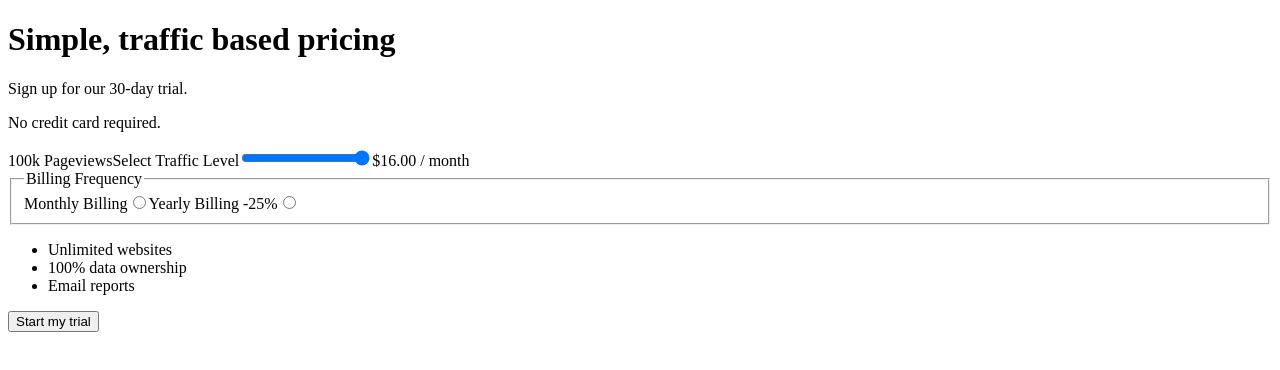
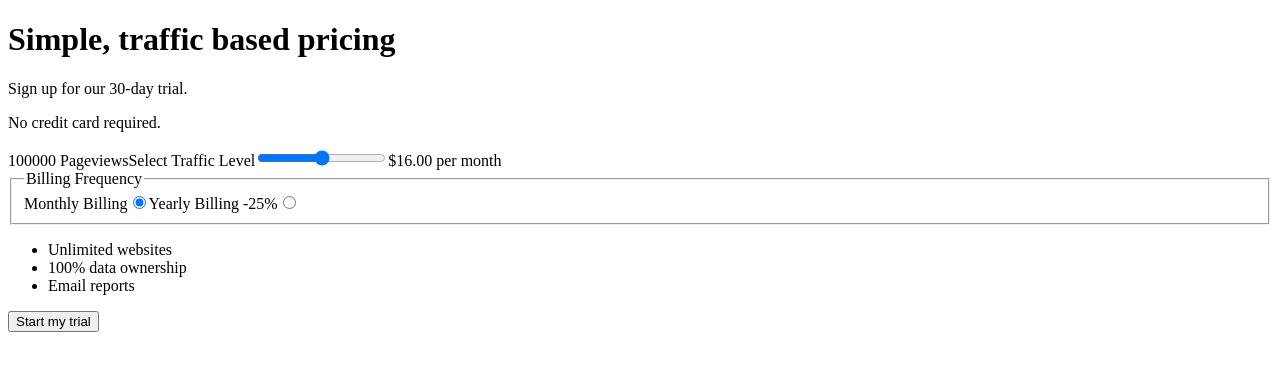
Before and after one commit to AlexKMarshall/interactive-pricing-component, a Next.js app: page / in a window 1280 px wide. Shown: the top 370 px of the page. Built offline with nearby package versions, Linux system fonts and the light colour scheme.

Commit message:
add form logic

```diff
--- a/src/components/slider/slider.tsx
+++ b/src/components/slider/slider.tsx
@@ -1,4 +1,37 @@
-type Props = {}
-export function Slider(props: Props): JSX.Element {
-  return <></>
+import { ChangeEvent, ComponentPropsWithoutRef } from 'react'
+
+type Props<T extends unknown> = {
+  options: T[]
+  value: T
+  onChange: (value: T) => void
+  id?: string
 }
+export function Slider<T>({
+  options,
+  value,
+  onChange,
+  ...props
+}: Props<T>): JSX.Element {
+  const numOfOptions = options.length
+
+  const inputValue = options.findIndex((option) => option === value) + 1 // 1-based index
+
+  const handleInputChange = (event: ChangeEvent<HTMLInputElement>) => {
+    const newInputValue = parseInt(event.target.value)
+    const newSelectedOption = options[newInputValue - 1] // convert to zero-based index
+    onChange(newSelectedOption)
+  }
+
+  return (
+    <>
+      <input
+        type="range"
+        min="1"
+        max={numOfOptions}
+        value={inputValue}
+        onChange={handleInputChange}
+        {...props}
+      />
+    </>
+  )
+}
--- a/src/pages/index.tsx
+++ b/src/pages/index.tsx
@@ -1,7 +1,35 @@
 import Head from 'next/head'
 import type { NextPage } from 'next'
+import { Slider } from 'src/components'
+import { useState } from 'react'
+
+const billingPlans = [
+  { traffic: 10_000, price: 8 },
+  { traffic: 50_000, price: 12 },
+  { traffic: 100_000, price: 16 },
+  { traffic: 500_000, price: 24 },
+  { traffic: 1_000_000, price: 32 },
+]
+const discount = 0.25
+type BillingFrequency = 'month' | 'year'
+const priceFormatter = Intl.NumberFormat('en-US', {
+  style: 'currency',
+  currency: 'USD',
+})
 
 const Home: NextPage = () => {
+  const middlePlanIndex = Math.floor(billingPlans.length / 2)
+  const [selectedPlan, setSelectedPlan] = useState(
+    billingPlans[middlePlanIndex]
+  )
+  const [billingFrequency, setSelectedBillingFrequency] =
+    useState<BillingFrequency>('month')
+
+  const priceMultiplier = billingFrequency === 'year' ? 1 - discount : 1
+  const discountPercent = discount * 100
+  const computedPrice = selectedPlan.price * priceMultiplier
+  const formattedPrice = priceFormatter.format(computedPrice)
+
   return (
     <>
       <Head>
@@ -17,21 +45,50 @@ const Home: NextPage = () => {
         <p>Sign up for our 30-day trial.</p>
         <p>No credit card required.</p>
         <form>
-          <output htmlFor="plan-select">100k Pageviews</output>
+          <output htmlFor="plan-select">
+            {selectedPlan.traffic} Pageviews
+          </output>
           <label>
             Select Traffic Level
-            <input type="range" id="plan-select" min={1} max={5} />
+            <Slider
+              id="plan-select"
+              options={billingPlans}
+              value={selectedPlan}
+              onChange={(plan) => setSelectedPlan(plan)}
+            />
           </label>
-          <output htmlFor="plan-select">$16.00 / month</output>
+          <output htmlFor="plan-select billing-frequency">
+            {formattedPrice} per month
+          </output>
           <fieldset id="billing-frequency">
             <legend>Billing Frequency</legend>
             <label>
               Monthly Billing
-              <input type="radio" name="billing-frequency" value="monthly" />
+              <input
+                type="radio"
+                name="billing-frequency"
+                value="month"
+                onChange={(e) =>
+                  setSelectedBillingFrequency(
+                    e.target.value as BillingFrequency
+                  )
+                }
+                checked={billingFrequency === 'month'}
+              />
             </label>
             <label>
-              Yearly Billing -25%
-              <input type="radio" name="billing-frequency" value="yearly" />
+              Yearly Billing -{discountPercent}%
+              <input
+                type="radio"
+                name="billing-frequency"
+                value="year"
+                onChange={(e) =>
+                  setSelectedBillingFrequency(
+                    e.target.value as BillingFrequency
+                  )
+                }
+                checked={billingFrequency === 'year'}
+              />
             </label>
           </fieldset>
           <ul>
```
